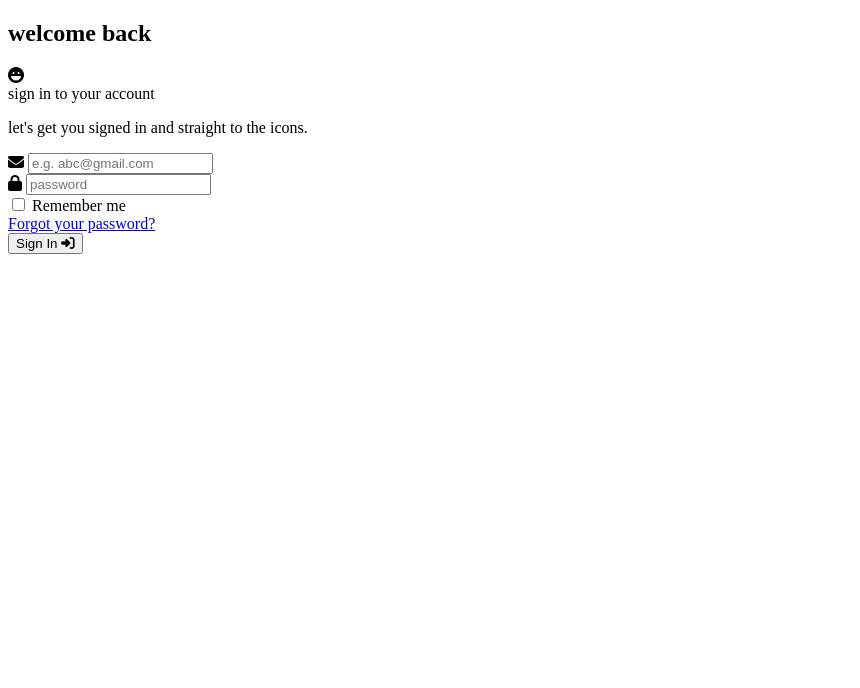
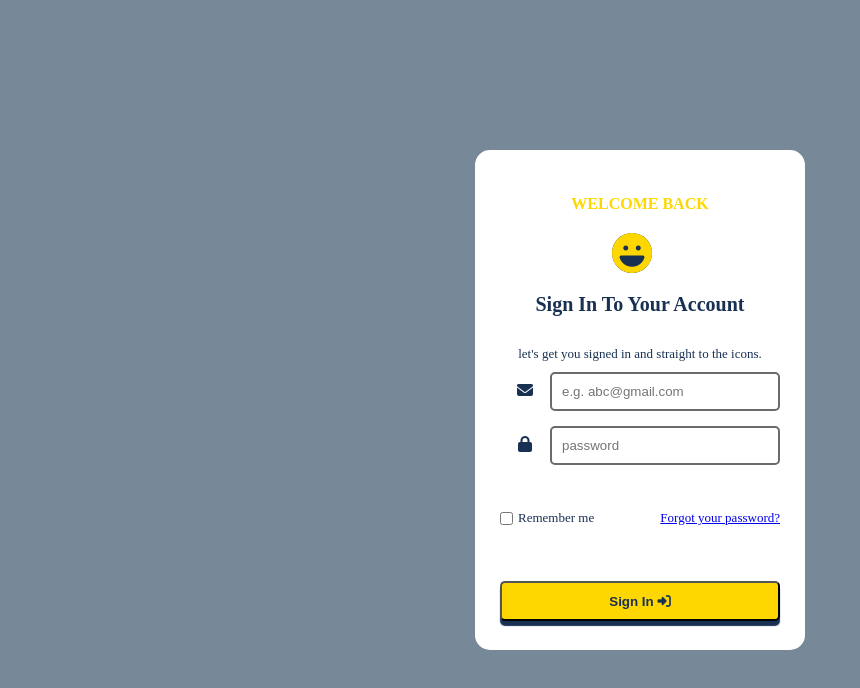
Before and after one commit to Peculiar9757/project-portfolio, a plain HTML site: page index.html in a window 1280 px wide. Shown: the whole page, without its empty margins (0-860 px from the left). Drawn offline with Linux system fonts and the light colour scheme.

Commit message:
Update index.html

```diff
--- a/index.html
+++ b/index.html
@@ -4,7 +4,7 @@
     <meta charset="UTF-8">
     <meta name="viewport" content="width=device-width, initial-scale=1.0">
     <title>FontAwesome</title>
-    <link rel="stylesheet" href="FontAwe.css">
+    <link rel="stylesheet" href="style.css">
     <script src="https://kit.fontawesome.com/3db7f37963.js" crossorigin="anonymous"></script>
 </head>
 <body>
```
